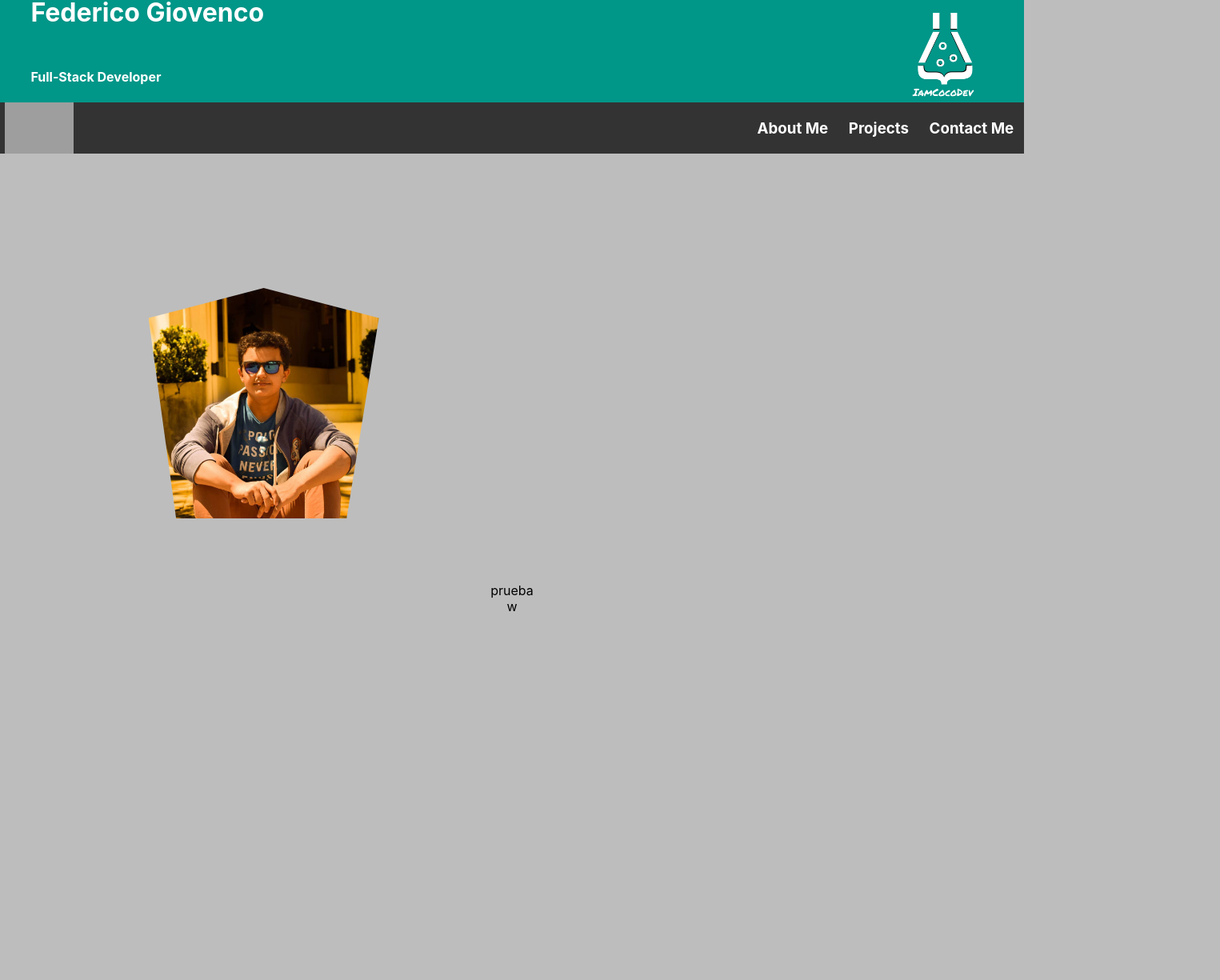
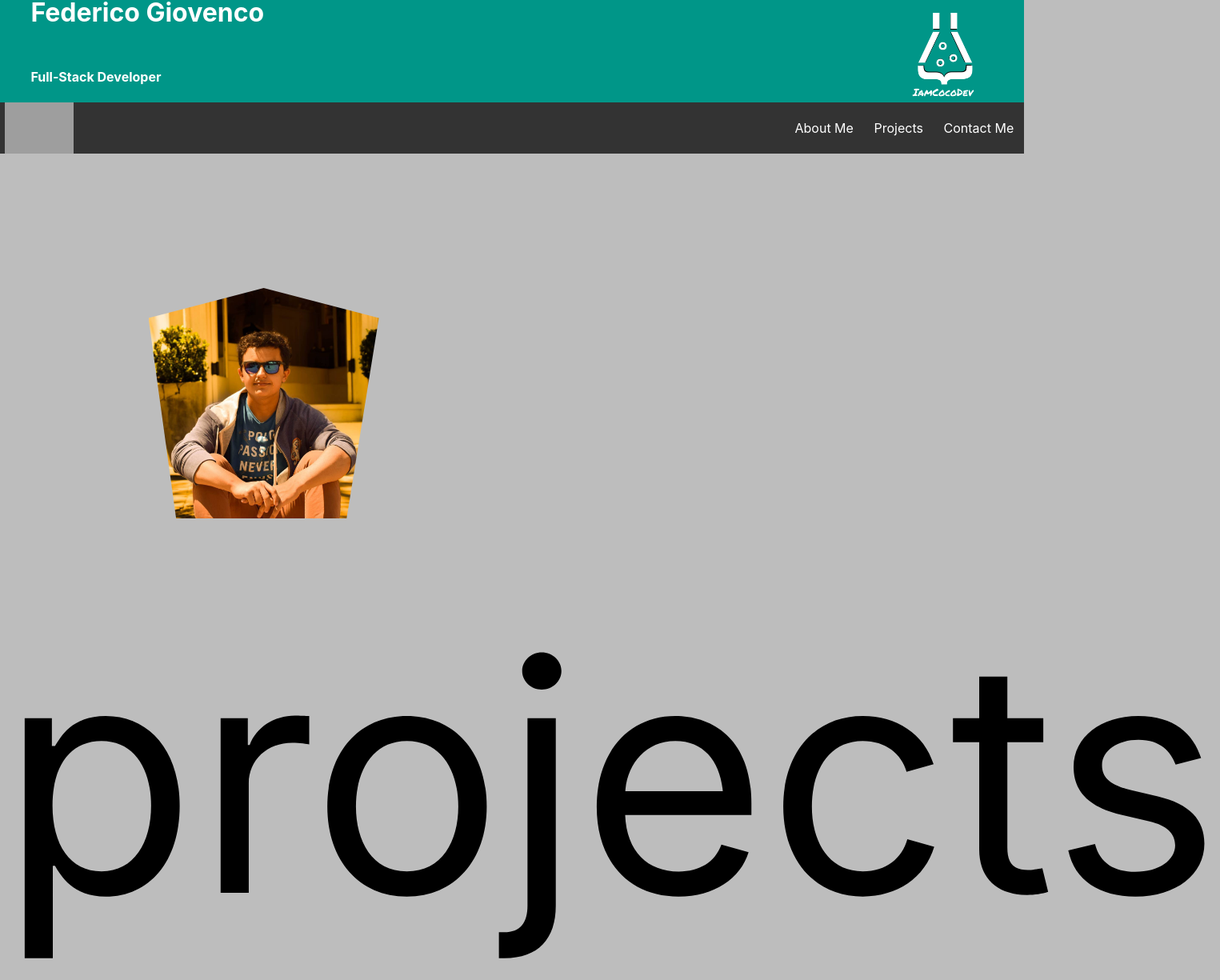
Before and after one commit to IamCocoDev/PortfolioIamCocoDev, a React (Create React App) app in the folder client/: page / in a window 1280 px wide. Shown: the part 32-1257 px from the top of the page at 80% size, 1525 px wide, since content can reach past the window. Built offline with nearby package versions, Linux system fonts and the light colour scheme; no server answers; grey boxes are pictures that could not be loaded.

Commit message:
Changes on metadata and can do the link to sections with react

```diff
--- a/client/package.json
+++ b/client/package.json
@@ -10,6 +10,7 @@
     "react": "^17.0.2",
     "react-dom": "^17.0.2",
     "react-router-dom": "^5.2.0",
+    "react-router-hash-link": "^2.4.3",
     "react-scripts": "4.0.3",
     "url-metadata": "^2.5.0",
     "web-vitals": "^1.1.2"
--- a/client/src/App.js
+++ b/client/src/App.js
@@ -1,17 +1,17 @@
 import './App.css';
 import {Route} from 'react-router-dom';
 import Header from './components/Header/Header';
-import Landing from './components/landing/landing';
 import NavBar from './components/NavBar/NavBar';
 import AboutMe from './components/AboutMe/AboutMe';
+import Projects from './components/Projects/Projects';
 
 function App() {
   return (
     <div className="App">
-    <Route exact path='/' component={Header}/>
-    <Route exact path='/' component={NavBar}/>
-    <Route exact path='/' component={AboutMe}/>
-    <Route exact path='/' component={Landing}/>
+    <Route path='/' component={Header}/>
+    <Route path='/' component={NavBar}/>
+    <Route path='/' component={AboutMe}/>
+    <Route path='/' component={Projects}/>
     </div>
   );
 }
--- a/client/src/components/AboutMe/AboutMe.jsx
+++ b/client/src/components/AboutMe/AboutMe.jsx
@@ -1,26 +1,11 @@
-import React, { useEffect, useState } from 'react'
+import React from 'react'
 import fede from '../images/fede.jpg'
 import './AboutMe.css'
-import axios from 'axios'
 
 function AboutMe() {
 
-  const [dogs, setDogs] = useState('')
-
-  useEffect(() => {
-    axios.get('https://weather-app-saymecoco.vercel.app/').then(
-    function (metadata) { // success handler
-      setDogs(metadata.data)
-      return dogs
-    },
-    function (error) { // failure handler
-      console.log(error)
-    })
-  }, [])
-
-  console.log(dogs)
   return (
-    <div className='aboutMe'>
+    <div id='aboutMe' className='aboutMe'>
       <div className='aboutMeBox1'>
         <img className='aboutMeImage' src={fede} alt="" />
       </div>
--- a/client/src/components/NavBar/NavBar.css
+++ b/client/src/components/NavBar/NavBar.css
@@ -42,14 +42,17 @@
 .navBarProjects{
   margin: 0px 1vw;
   align-self: center;
+  color: white;
 }
 
 .navBarAboutMe{
   margin: 0px 1vw;
   align-self: center;
+  color: white;
 }
 
 .navBarContactMe{
   margin: 0px 1vw;
   align-self: center;
+  color: white;
 }
--- a/client/src/components/NavBar/NavBar.jsx
+++ b/client/src/components/NavBar/NavBar.jsx
@@ -1,5 +1,6 @@
 import React,{useState} from 'react'
 import icon from '../images/icon.ico'
+import { HashLink } from 'react-router-hash-link';
 import './NavBar.css'
 
 function NavBar() {
@@ -25,9 +26,15 @@ function NavBar() {
         }
       </div>
       <div className='navBar2'>
-        <h3 className='navBarAboutMe'>About Me</h3>
-        <h3 className='navBarProjects'>Projects</h3>
-        <h3 className='navBarContactMe'>Contact Me</h3>
+        <HashLink to={'#aboutMe'} className='navBarAboutMe'>
+          About Me
+        </HashLink>
+        <HashLink to={'#projects'} className='navBarProjects'>
+         Projects
+        </HashLink>
+        <HashLink to={'#contactMe'} className='navBarContactMe'>
+          Contact Me
+        </HashLink>
       </div>
     </div>
   )
--- /dev/null
+++ b/client/src/components/Projects/Projects.css
@@ -0,0 +1,4 @@
+.projects{
+  height: 100vh;
+  font-size: 50vh;
+}
--- /dev/null
+++ b/client/src/components/Projects/Projects.jsx
@@ -0,0 +1,13 @@
+import React from 'react'
+import './Projects.css'
+
+function Projects(props) {
+  return (
+    <div id='projects' className='projects'>
+      projects
+    </div>
+  )
+}
+
+
+export default Projects
--- a/client/src/components/landing/landing.css
+++ /dev/null
@@ -1,3 +0,0 @@
-.landing{
-  height: 100vh;
-}
--- a/client/src/components/landing/landing.jsx
+++ /dev/null
@@ -1,15 +0,0 @@
-import React from 'react'
-import './landing.css'
-
-function Landing() {
-  return (
-    <div>
-      prueba
-      <div className='landing'>
-        w
-      </div>
-    </div>
-  )
-}
-
-export default Landing
```
Also changed, not shown: 2 other files (tests, documents, lock files or other folders).
